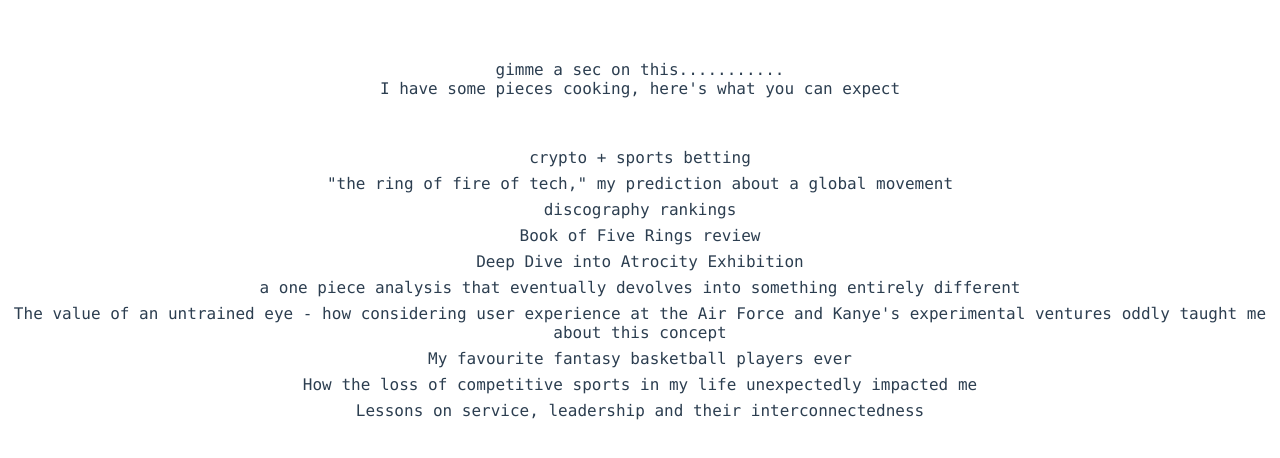
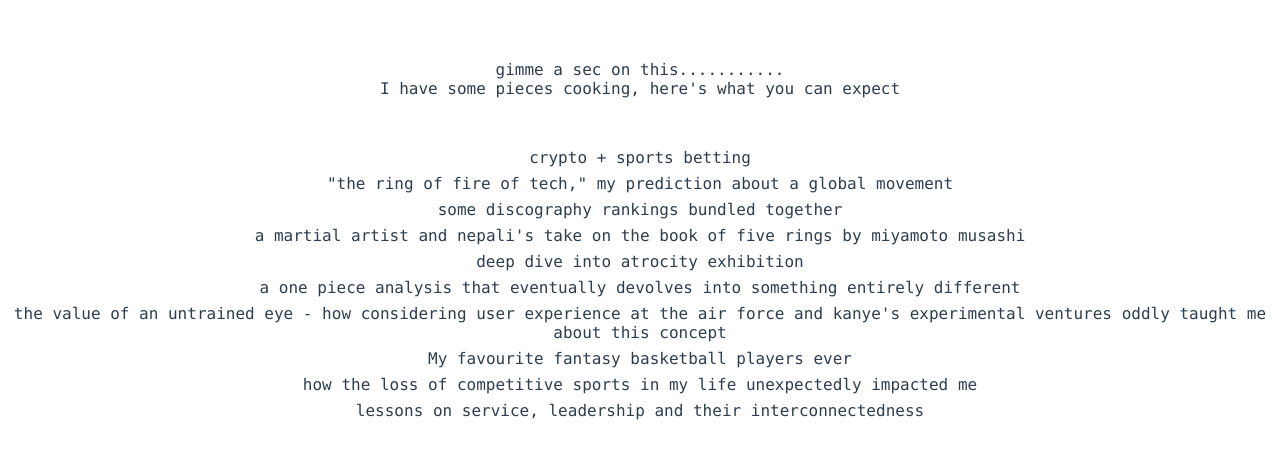
Before and after one commit to beshup/ishan.blog, a Vue app: page / in a window 1280 px wide. Shown: the top 458 px of the page. Built offline with nearby package versions, Linux system fonts and the light colour scheme.

Commit message:
fixed up descriptions

```diff
--- a/src/App.vue
+++ b/src/App.vue
@@ -5,14 +5,14 @@
     <div>
       <div class="list">crypto + sports betting</div>
       <div class="list">"the ring of fire of tech," my prediction about a global movement</div>
-      <div class="list">discography rankings</div>
-      <div class="list">Book of Five Rings review</div>
-      <div class="list">Deep Dive into Atrocity Exhibition</div>
+      <div class="list">some discography rankings bundled together</div>
+      <div class="list">a martial artist and nepali's take on the book of five rings by miyamoto musashi</div>
+      <div class="list">deep dive into atrocity exhibition</div>
       <div class="list">a one piece analysis that eventually devolves into something entirely different</div>
-      <div class="list">The value of an untrained eye - how considering user experience at the Air Force and Kanye's experimental ventures oddly taught me about this concept</div>
+      <div class="list">the value of an untrained eye - how considering user experience at the air force and kanye's experimental ventures oddly taught me about this concept</div>
       <div class="list">My favourite fantasy basketball players ever</div>
-      <div class="list">How the loss of competitive sports in my life unexpectedly impacted me</div>
-      <div class="list">Lessons on service, leadership and their interconnectedness</div>
+      <div class="list">how the loss of competitive sports in my life unexpectedly impacted me</div>
+      <div class="list">lessons on service, leadership and their interconnectedness</div>
     </div>
   </div>
 </template>
```
